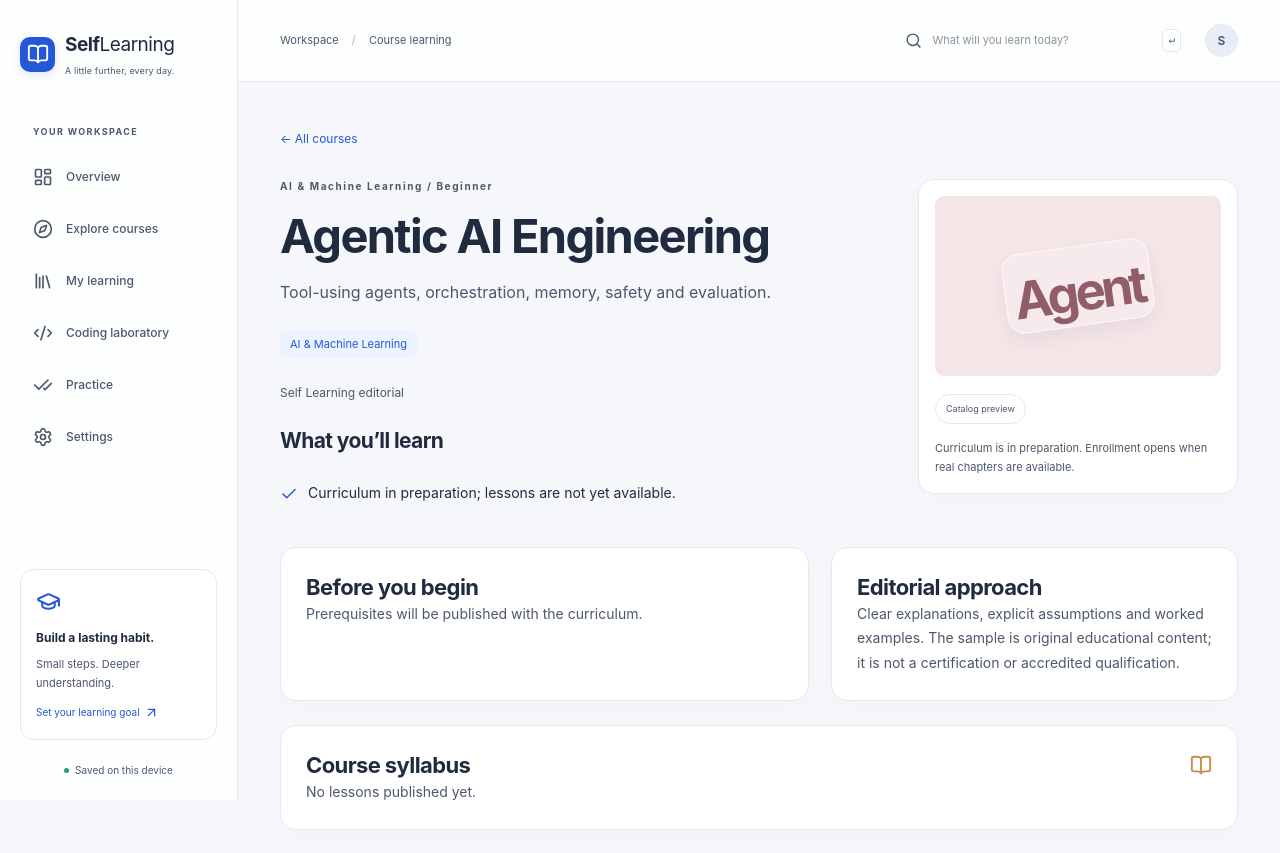
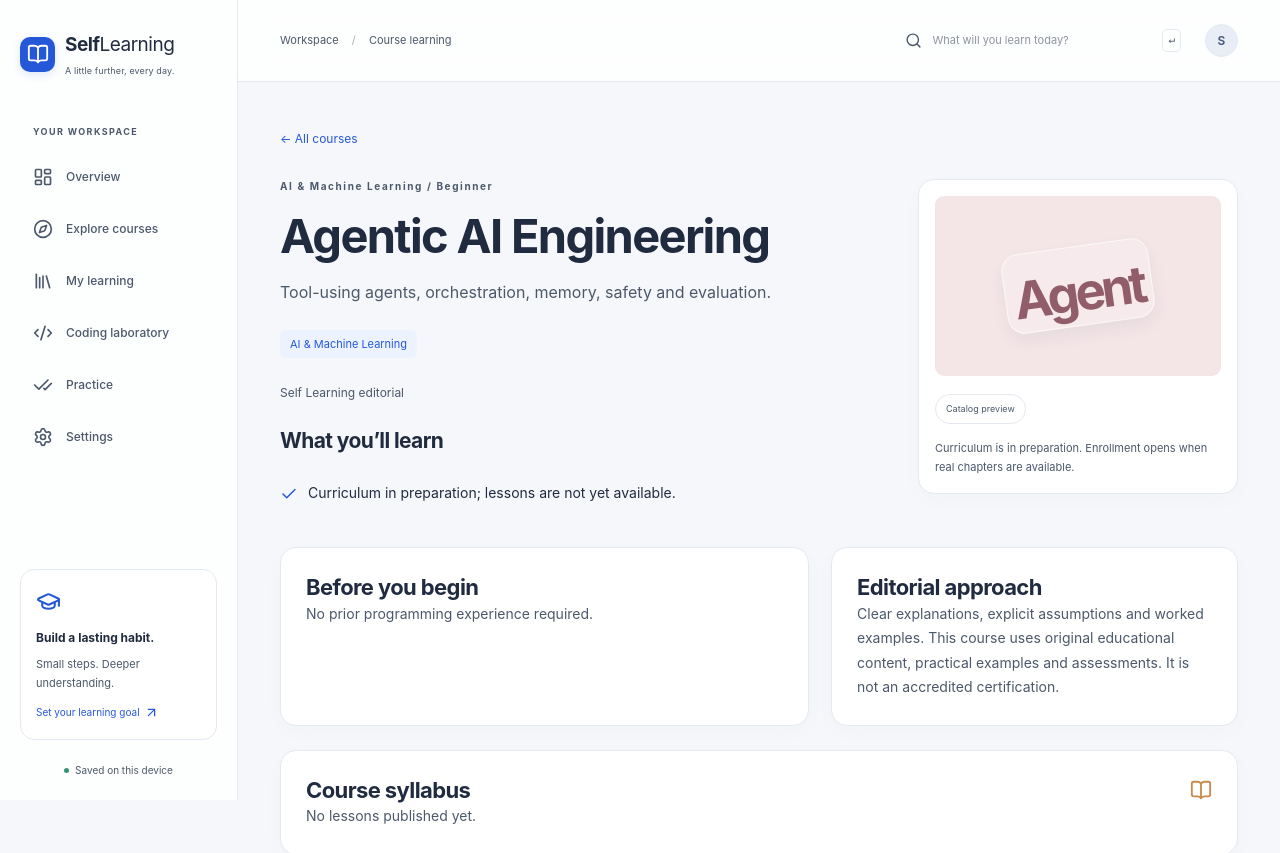
Before and after one commit to Swapnild007/Self_learning, a React (Vite) app: page /#/course/agentic-ai in a window 1280 px wide. Shown: the top 853 px of the page. Built offline with nearby package versions, Linux system fonts and the light colour scheme.

Commit message:
fix: show real Python course chapter count, overall progress and sequential numbering

```diff
--- a/src/pages/Overview.tsx
+++ b/src/pages/Overview.tsx
@@ -14,10 +14,11 @@ export default function Overview() {
         <Link to="/catalog">Browse courses</Link>
       </div>
     );
-  const ch = course.modules[0]?.chapters[0];
-  const progress = ch
-    ? Math.round(((data.read[ch.id]?.length || 0) / ch.sections.length) * 100)
-    : 0;
+  const chapters = course.modules.flatMap((m) => m.chapters);
+  const ch = chapters[0];
+  const readSections = chapters.reduce((sum, c) => sum + (data.read[c.id]?.length || 0), 0);
+  const totalSections = chapters.reduce((sum, c) => sum + c.sections.length, 0);
+  const progress = totalSections ? Math.round((readSections / totalSections) * 100) : 0;
   return (
     <div className="page">
       <Link to="/catalog" className="back-link">
@@ -56,8 +57,7 @@ export default function Overview() {
           {ch ? (
             <>
               <p>
-                <Clock3 size={17} /> {course.minutes} minutes · 1 substantial
-                sample chapter
+                <Clock3 size={17} /> {course.minutes} estimated minutes · {chapters.length} chapters
               </p>
               <Progress value={progress} label="Course reading progress" />
               <p>{progress}% read · Assessment required for mastery</p>
@@ -71,7 +71,7 @@ export default function Overview() {
                   }))
                 }
               >
-                {progress ? "Resume learning" : "Begin sample chapter"}{" "}
+                {progress ? "Resume learning" : "Start learning"}{" "}
                 <ArrowRight size={17} />
               </Link>
             </>
@@ -93,15 +93,13 @@ export default function Overview() {
               ))}
             </ul>
           ) : (
-            <p>Prerequisites will be published with the curriculum.</p>
+            <p>No prior programming experience required.</p>
           )}
         </section>
         <section className="panel">
           <h2>Editorial approach</h2>
           <p>
-            Clear explanations, explicit assumptions and worked examples. The
-            sample is original educational content; it is not a certification or
-            accredited qualification.
+            Clear explanations, explicit assumptions and worked examples. This course uses original educational content, practical examples and assessments. It is not an accredited certification.
           </p>
         </section>
       </div>
@@ -114,9 +112,9 @@ export default function Overview() {
           course.modules.map((m) => (
             <div key={m.id}>
               <h3>{m.title}</h3>
-              {m.chapters.map((c) => (
+              {m.chapters.map((c, index) => (
                 <Link className="syllabus-row" to={`/read/${c.id}`} key={c.id}>
-                  <span>01</span>
+                  <span>{String(chapters.findIndex((x) => x.id === c.id) + 1).padStart(2, "0")}</span>
                   <strong>{c.title}</strong>
                   <span>{c.minutes} min</span>
                   <ArrowRight size={18} />
```
